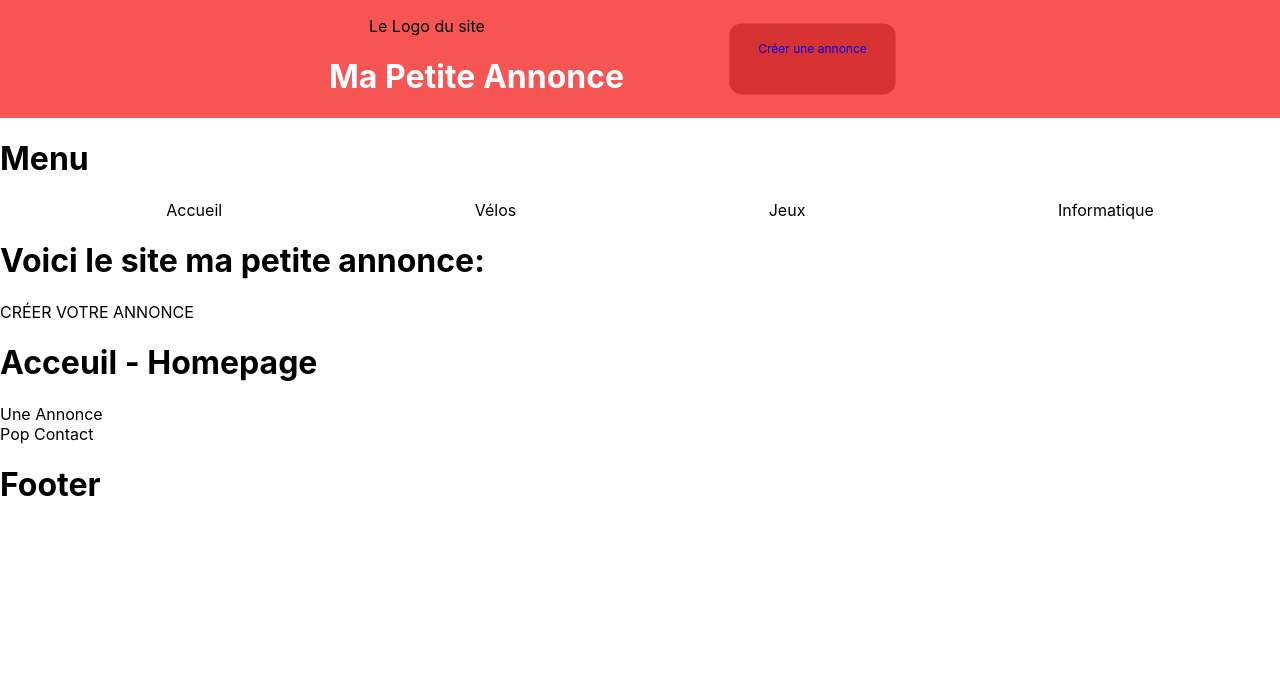
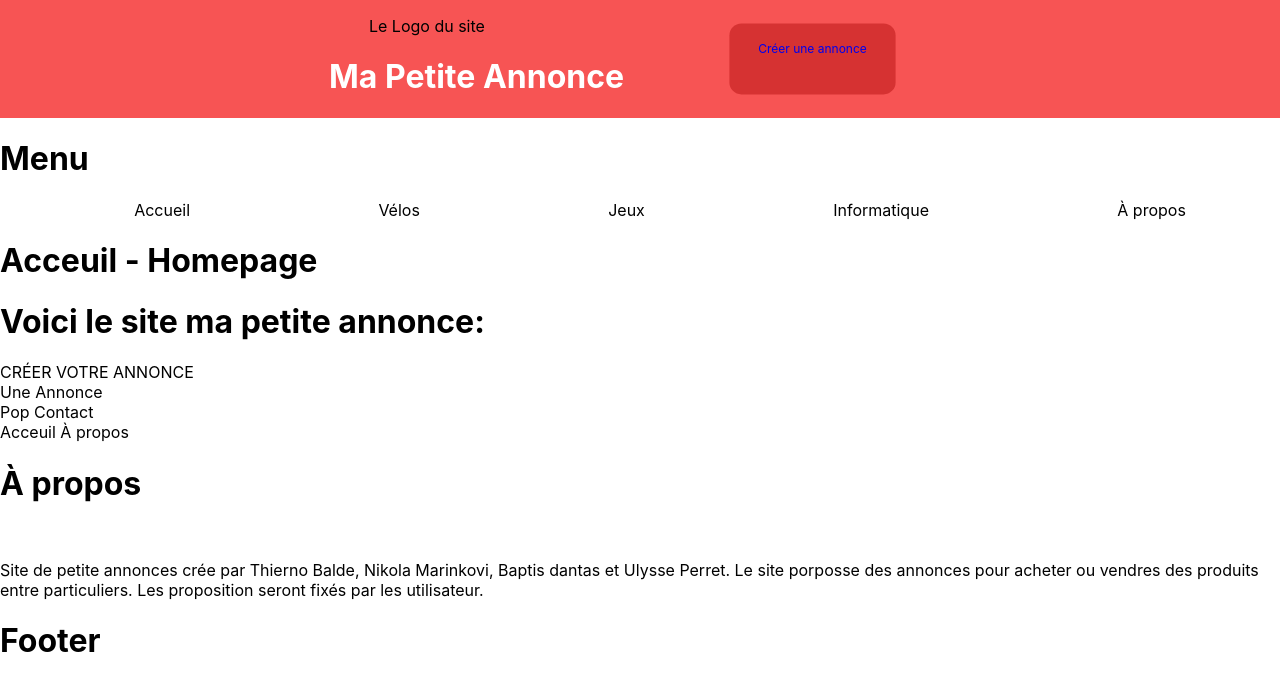
Before and after one commit to Site-petites-annonces/projet-0, a React (Create React App) app in the folder ma-petite-annonce/: page / in a window 1280 px wide. Shown: the top 690 px of the page. Built offline with nearby package versions, Linux system fonts and the light colour scheme.

Commit message:
App / Menu

```diff
--- a/ma-petite-annonce/src/App.js
+++ b/ma-petite-annonce/src/App.js
@@ -1,6 +1,6 @@
 //Base - Reacte
 import React from "react";
-//import { BrowserRouter, Switch, Route } from "react-router-dom";
+import { BrowserRouter, Switch, Route } from "react-router-dom";
 //style
 import './styles/sass/App.scss';
 //component
@@ -10,25 +10,26 @@ import Footer from './components/Footer';
 import Menu from './components/Menu';
 import OneAnnonce from './components/OneAnnonce';
 import PopupContact from './components/PopupContact';
+
 //Pages
 import Homepage from './pages/Homepage';
-//import About from "./pages/About";
-//import NotFound from "./pages/NotFound";
+import About from "./pages/About";
+import NotFound from "./pages/NotFound";
 //import OneAnnonce from './pages/OneAnnonce';
 //import CreateAnnonce from './pages/CreateAnnonce';
 
 function App() {
   return (
-    /** */
+
     <div clasName="App">
       <Header />
       <Menu />
+      <Homepage />
       <h1>Voici le site ma petite annonce: </h1>
       <CreateAnnonce />
-      <Homepage />
       <OneAnnonce />
       <PopupContact />
-
+      <About />
       <Footer />
     </div>
 
--- a/ma-petite-annonce/src/components/Menu.js
+++ b/ma-petite-annonce/src/components/Menu.js
@@ -11,6 +11,7 @@ const Menu = () => {
           <li><a href="/OneAnnonce">Vélos</a></li>
           <li><a href="/OneAnnonce">Jeux</a></li>
           <li><a href="/OneAnnonce">Informatique</a></li>
+          <li><a href="./About">À propos</a></li>
         </ul>
       </nav>
     </div>
```
Lines whose indentation alone changed are shown as unchanged.
